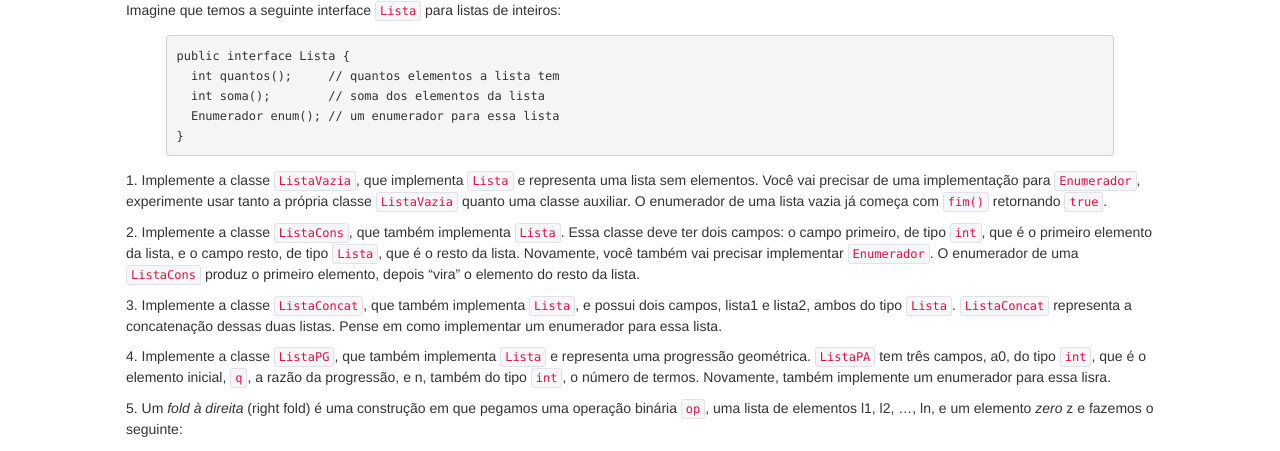
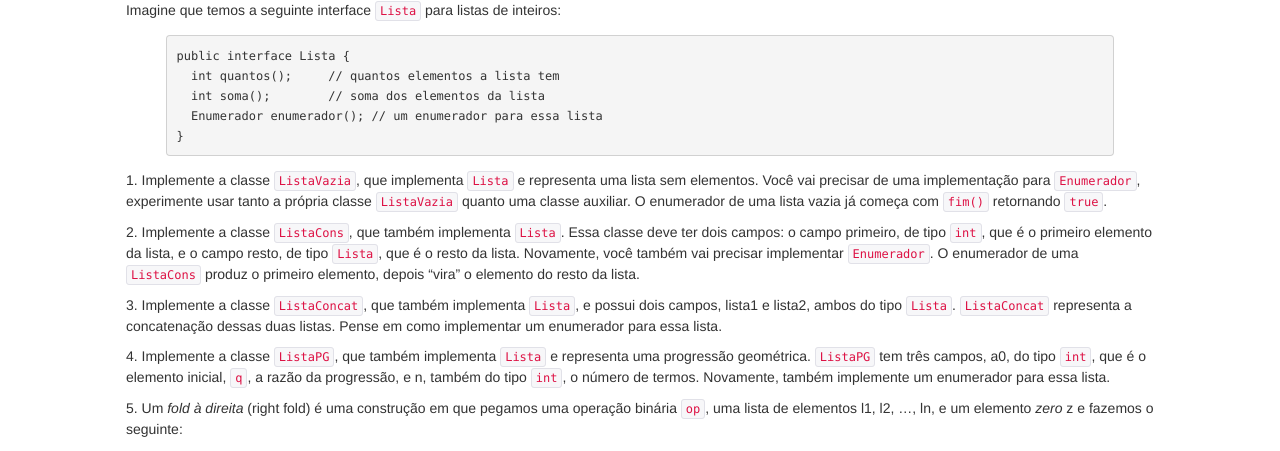
Before and after one commit to fabiomascarenhas/fabiomascarenhas.github.com, a Jekyll site: the page built from java/lab7.md, in a window 1280 px wide and 1123 px high. Shown: the part 320-771 px from the top of the window. Built offline with Jekyll 4.4.1, drawn with Linux system fonts in a browser that asks for light colours.

Commit message:
correção de typos

```diff
--- a/java/lab7.md
+++ b/java/lab7.md
@@ -25,7 +25,7 @@
 public interface Lista {
   int quantos();     // quantos elementos a lista tem
   int soma();        // soma dos elementos da lista
-  Enumerador enum(); // um enumerador para essa lista
+  Enumerador enumerador(); // um enumerador para essa lista
 }
 {% endhighlight %}
 
@@ -44,9 +44,9 @@
 em como implementar um enumerador para essa lista.
 
 4\. Implemente a classe `ListaPG`, que também implementa `Lista` e representa uma progressão geométrica.
-`ListaPA` tem três campos, a0, do tipo `int`, que é o elemento inicial, `q`, a razão da progressão, e n, também
+`ListaPG` tem três campos, a0, do tipo `int`, que é o elemento inicial, `q`, a razão da progressão, e n, também
 do tipo `int`, o número de termos. Novamente, também implemente um enumerador
-para essa lisra.
+para essa lista.
 
 5\. Um *fold à direita* (right fold) é uma construção em que pegamos uma operação binária `op`, uma lista
 de elementos l1, l2, ..., ln, e um elemento *zero* z e fazemos o seguinte:
```
Also changed, not shown: java/p1.md (+5 -0 lines).
